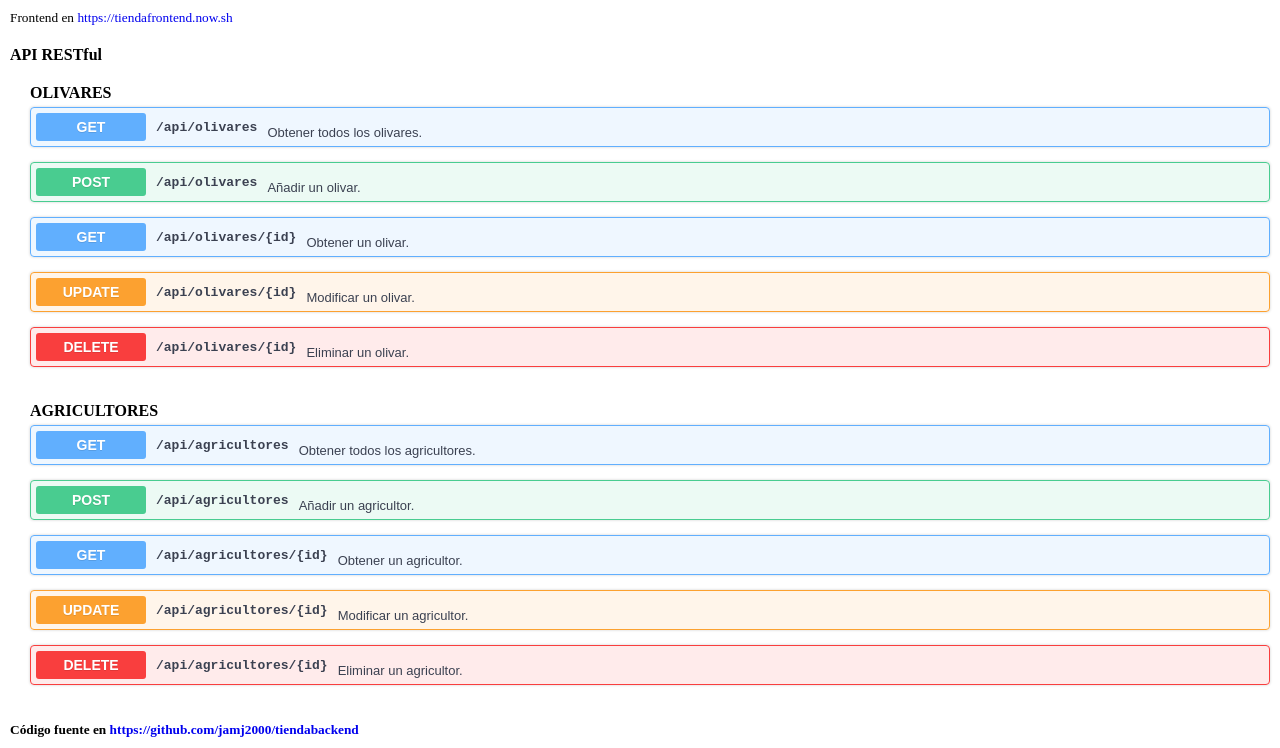
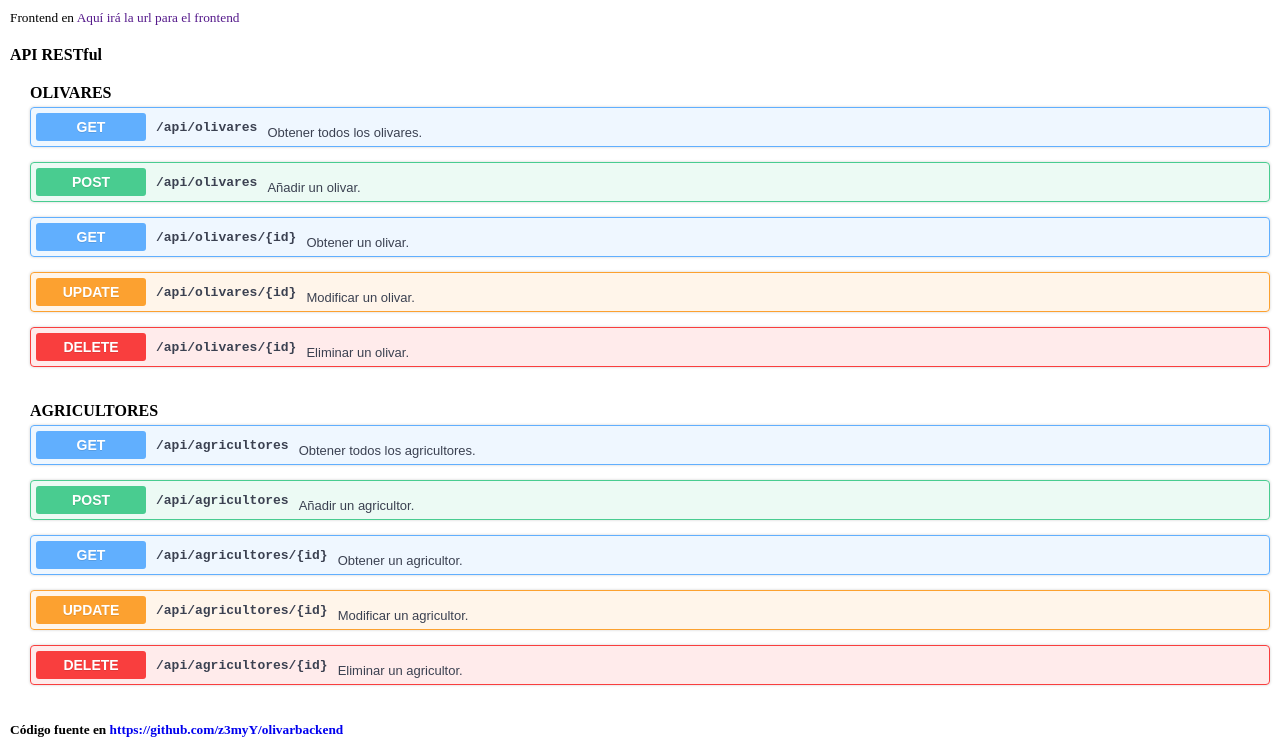
Before and after one commit to z3myY/olivarbackend, a website: page public/index.html in a window 1280 px wide. Shown: the part 153-901 px from the top of the page. Drawn offline with Linux system fonts and the light colour scheme; a web font is replaced by a local one.

Commit message:
pequeños cambios en el index

```diff
--- a/public/index.html
+++ b/public/index.html
@@ -144,7 +144,7 @@
         <img src="/favicon.svg">
         <h1>Gestión Olivar Backend</h1>
     </div>
-    <p><small>Frontend en <a href="https://tiendafrontend.now.sh/">https://tiendafrontend.now.sh</a></small></p>
+    <p><small>Frontend en <a href="">Aquí irá la url para el frontend</a></small></p>
 
     <p><b>API RESTful</b></p>
 
@@ -208,7 +208,7 @@
     <p>
         <small>
                 <b>Código fuente en
-                    <a href="https://github.com/jamj2000/tiendabackend">https://github.com/jamj2000/tiendabackend</a>
+                    <a href="https://github.com/z3myY/olivarbackend">https://github.com/z3myY/olivarbackend</a>
                 </b>
             </small>
     </p>
```
Also changed, not shown: public/favicon.png (deleted).
